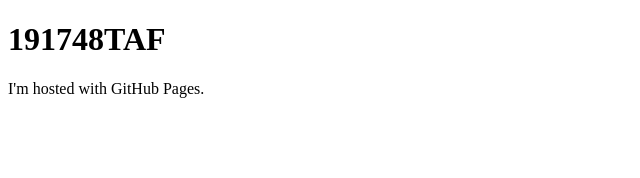
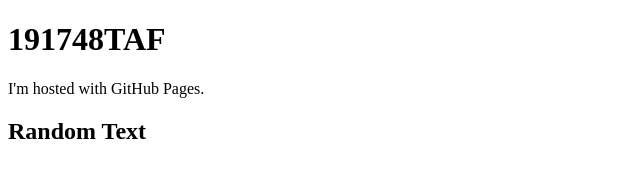
Before and after one commit to GummyCap/GummyCap.github.io, a plain HTML site: page index.html in a window 1280 px wide. Shown: the whole page, without its empty margins (0-640 px from the left). Drawn offline with Linux system fonts and the light colour scheme.

Commit message:
Update index.html

```diff
--- a/index.html
+++ b/index.html
@@ -3,5 +3,6 @@
 <body>
 <h1>191748TAF</h1>
 <p>I'm hosted with GitHub Pages.</p>
+<h2>Random Text<h2>
 </body>
 </html>
```
